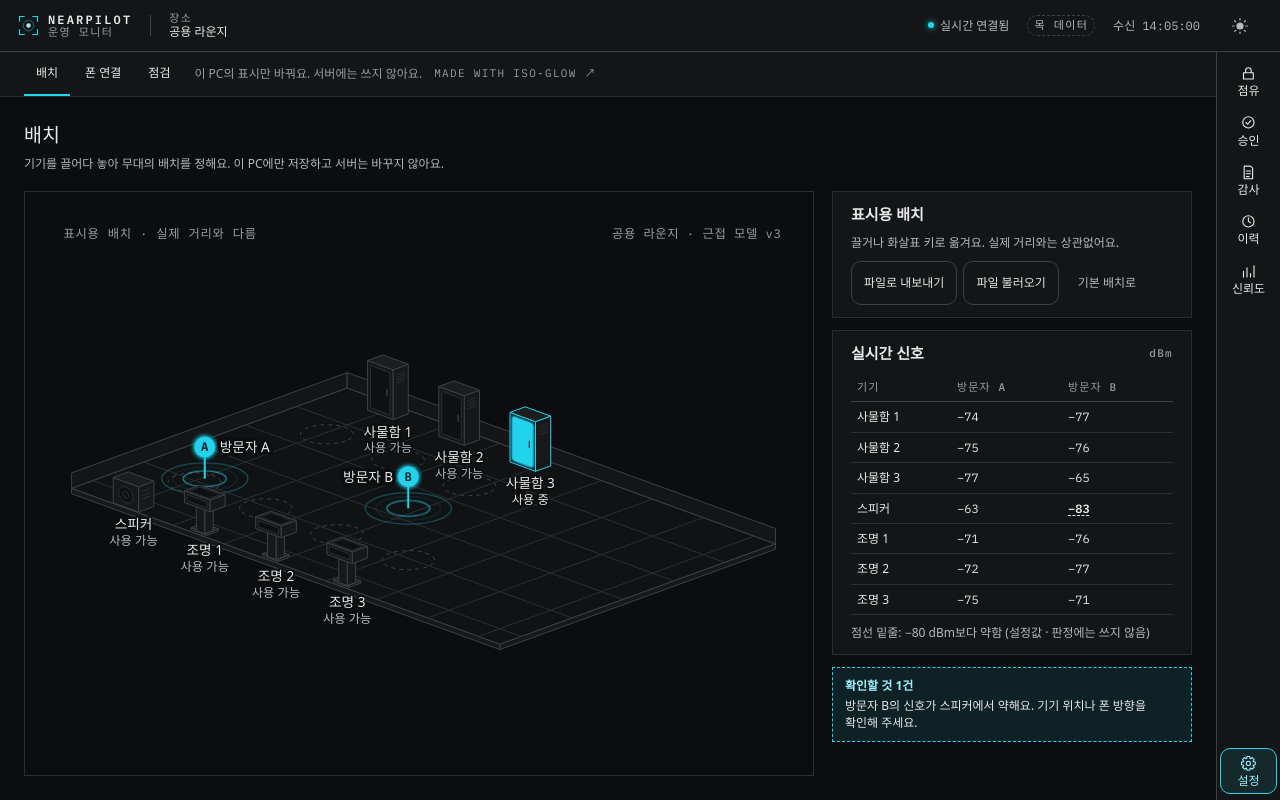
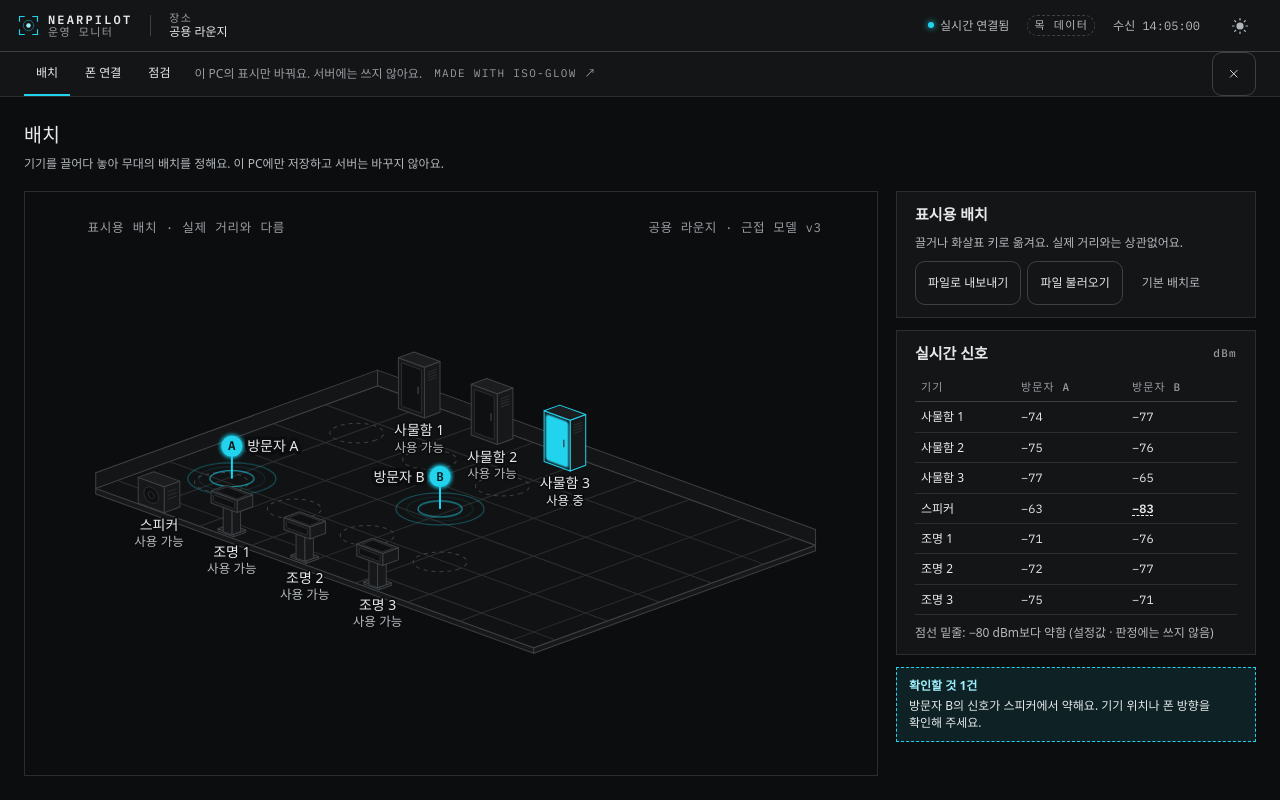
Before and after one commit to capstone-itda/nearpilot-server, a React (Vite) app in the folder dashboard/: page / in a window 1280 px wide. Both pictures are taken after a click on the button "설정". Built offline with nearby package versions, Linux system fonts and the light colour scheme; a web font is replaced by a local one.

Commit message:
feat(dashboard): FR-12A 크기 조절 경계에 손잡이 점을 두고, 설정 화면은 사이드 메뉴 없이 닫기로 돌아간다

```diff
--- a/dashboard/src/App.tsx
+++ b/dashboard/src/App.tsx
@@ -124,10 +124,14 @@ export function App({ source, initialView = 'monitor', initialPanel, initialThem
     s.faults = new Set(faults);
   }, [snapshot, initialPanel]);
 
-  // Esc는 패널을 닫는다
+  // Esc는 설정 화면이면 설정을 닫고, 모니터면 패널을 닫는다
+  const viewRef = useRef(view);
+  viewRef.current = view;
   useEffect(() => {
     const onKey = (e: KeyboardEvent) => {
-      if (e.key === 'Escape') setPanel(null);
+      if (e.key !== 'Escape') return;
+      if (viewRef.current !== 'monitor') setView('monitor');
+      else setPanel(null);
     };
     window.addEventListener('keydown', onKey);
     return () => window.removeEventListener('keydown', onKey);
@@ -143,11 +147,10 @@ export function App({ source, initialView = 'monitor', initialPanel, initialThem
   };
 
   const isList = (p: PanelState | null): p is { kind: PanelKey } => !!p && p.kind !== 'request' && p.kind !== 'device';
-  const current: SideKey | null = view !== 'monitor' ? 'settings' : isList(panel) ? panel.kind : null;
-  // 사이드 메뉴: 같은 항목을 다시 누르면 목록 패널은 닫히고 설정은 모니터로 돌아간다. 설정은 마지막 탭을 연다.
+  const current: SideKey | null = isList(panel) ? panel.kind : null;
+  // 사이드 메뉴(모니터에만 있다): 같은 항목을 다시 누르면 목록 패널이 닫힌다. 설정은 마지막에 본 탭으로 연다.
   const pick = (k: SideKey) => {
-    if (k === 'settings') { setView(current === 'settings' ? 'monitor' : lastSettings); return; }
-    setView('monitor');
+    if (k === 'settings') { setView(lastSettings); return; }
     setPanel(current === k ? null : { kind: k });
   };
   const pickSettings = (k: SettingsKey) => { setLastSettings(k); setView(k); };
@@ -221,8 +224,7 @@ export function App({ source, initialView = 'monitor', initialPanel, initialThem
     screen = (
       <div className="np-settings" data-component="SettingsLayout">
         {topBar}
-        <SettingsTabs current={view} onPick={pickSettings} />
-        {side}
+        <SettingsTabs current={view} onPick={pickSettings} onClose={() => setView('monitor')} />
         {view === 'layout' ? <LayoutCheck {...arrange} /> : view === 'phones' ? <Phones streams={streams} onPick={pickWindow} follow={follow} onFollow={setFollow} /> : <Check />}
       </div>
     );
--- a/dashboard/src/components/SideMenu.tsx
+++ b/dashboard/src/components/SideMenu.tsx
@@ -12,7 +12,7 @@ const ITEMS: [SideKey, string, string][] = [
   ['trust', '신뢰도', '신뢰도 지표']
 ];
 
-/** 화면 오른쪽 끝의 세로 메뉴. 같은 항목을 다시 누르면 목록 패널은 닫히고, 설정은 모니터로 돌아간다. */
+/** 모니터 오른쪽 끝의 세로 메뉴. 같은 항목을 다시 누르면 목록 패널이 닫힌다. 설정은 모니터를 설정 화면으로 바꾼다. */
 export function SideMenu({ current, onPick }: { current: SideKey | null; onPick: (k: SideKey) => void }) {
   const item = ([k, short, full]: [SideKey, string, string]) => (
     <button key={k} className="np-side__item" type="button" aria-label={full} title={full} aria-current={current === k ? 'page' : 'false'} onClick={() => onPick(k)}>
--- a/dashboard/src/settings/Settings.tsx
+++ b/dashboard/src/settings/Settings.tsx
@@ -1,6 +1,6 @@
 // SET-01~03 설정. 이 PC의 표시만 바꾸고 서버 데이터는 바꾸지 않는다 (D7).
 import { useRef, useState, type ReactNode } from 'react';
-import { DataTable, KeyValue, Switch, Td } from '../components/common';
+import { DataTable, Icon, KeyValue, Switch, Td } from '../components/common';
 import { Stage } from '../components/Stage';
 import { Loading } from '../components/Panel';
 import { MirrorVideo } from '../components/PhoneMirror';
@@ -18,7 +18,7 @@ const NAV: [SettingsKey, string, string][] = [
 ];
 
 /** 설정 화면 위쪽 탭 (2026-10-23 사용자 결정: 사이드 메뉴의 설정을 누르면 탭으로 고른다) */
-export function SettingsTabs({ current, onPick }: { current: SettingsKey; onPick: (k: SettingsKey) => void }) {
+export function SettingsTabs({ current, onPick, onClose }: { current: SettingsKey; onPick: (k: SettingsKey) => void; onClose: () => void }) {
   return (
     <nav className="np-stabs" data-component="SettingsTabs" aria-label="설정 항목">
       <div className="np-stabs__list" role="tablist">
@@ -30,6 +30,7 @@ export function SettingsTabs({ current, onPick }: { current: SettingsKey; onPick
       </div>
       <p className="np-stabs__note">이 PC의 표시만 바꿔요. 서버에는 쓰지 않아요.</p>
       <p className="np-stabs__credit"><a href="https://iso-glow.vercel.app" target="_blank" rel="noreferrer">Made with ISO-GLOW ↗</a></p>
+      <button className="np-btn np-stabs__close" type="button" aria-label="설정 닫기" title="설정 닫기" onClick={onClose}><Icon name="close" /></button>
     </nav>
   );
 }
--- a/dashboard/src/styles/Panel.css
+++ b/dashboard/src/styles/Panel.css
@@ -202,6 +202,17 @@
 .np-split::after { content: ''; position: absolute; background: var(--accent); opacity: 0; transition: opacity 0.15s; }
 .np-split:hover::after, .np-split:focus-visible::after, .np-split:active::after { opacity: 0.9; }
 .np-split:focus-visible { outline: none; }
+/* 잡을 수 있다는 표시: 경계 가운데에 점 세 개 (VS Code의 창 경계처럼) */
+.np-split::before { content: ''; position: absolute; z-index: 1; border-radius: 2px; background-color: var(--surface); }
+.np-split[data-edge="phone"]::before, .np-split[data-edge="panel"]::before {
+  top: 50%; left: 3px; width: 6px; height: 22px; margin-top: -11px;
+  background-image: radial-gradient(circle, var(--ink-3) 1.4px, transparent 1.8px); background-size: 6px 7px; background-position: center 1px; background-repeat: repeat-y;
+}
+.np-split[data-edge="rail"]::before {
+  left: 50%; top: 3px; height: 6px; width: 22px; margin-left: -11px;
+  background-image: radial-gradient(circle, var(--ink-3) 1.4px, transparent 1.8px); background-size: 7px 6px; background-position: 1px center; background-repeat: repeat-x;
+}
+.np-split:hover::before, .np-split:focus-visible::before, .np-split:active::before { background-image: radial-gradient(circle, var(--accent-strong) 1.4px, transparent 1.8px); }
 .np-split[data-edge="phone"], .np-split[data-edge="panel"] { top: var(--topbar-h); bottom: var(--rail-h); width: 12px; cursor: col-resize; }
 .np-split[data-edge="phone"]::after, .np-split[data-edge="panel"]::after { top: 0; bottom: 0; left: 5px; width: 2px; }
 .np-split[data-edge="phone"] { left: calc(var(--phone-w) - 6px); }
--- a/dashboard/src/styles/Settings.css
+++ b/dashboard/src/styles/Settings.css
@@ -6,14 +6,13 @@
   height: 100vh;
   min-height: 600px;
   display: grid;
-  grid-template-columns: minmax(0, 1fr) var(--side-w);
+  grid-template-columns: minmax(0, 1fr);
   grid-template-rows: var(--topbar-h) auto minmax(0, 1fr);
   overflow: hidden;
 }
 .np-settings > .np-topbar { grid-column: 1 / -1; }
 .np-settings > .np-stabs { grid-column: 1; grid-row: 2; }
 .np-settings > .np-scontent { grid-column: 1; grid-row: 3; }
-.np-settings > .np-side { grid-column: 2; grid-row: 2 / -1; }
 
 /* SettingsTabs: 설정 화면 위쪽 탭 */
 .np-stabs {
@@ -43,10 +42,11 @@
 .np-stabs__item[aria-selected="true"] { color: var(--ink); border-bottom-color: var(--accent); }
 .np-stabs__name { font-size: var(--fs-body); font-weight: 500; }
 .np-stabs__desc { font-size: var(--fs-sm); color: var(--ink-3); }
-.np-stabs__note { margin-left: auto; align-self: center; font-size: var(--fs-sm); color: var(--ink-3); }
+.np-stabs__note { align-self: center; font-size: var(--fs-sm); color: var(--ink-3); }
 .np-stabs__credit { align-self: center; font-family: var(--font-mono); font-size: var(--fs-cap); letter-spacing: 0.12em; text-transform: uppercase; }
 .np-stabs__credit a { color: var(--ink-3); text-decoration: none; }
 .np-stabs__credit a:hover { color: var(--ink); }
+.np-stabs__close { align-self: center; margin-left: auto; padding: 0; }
 /* 1500px 이하에서는 탭 설명을 숨겨 탭 줄을 낮춘다 (배치 화면 오른쪽 칸이 넘치지 않게) */
 @media (max-width: 1500px) { .np-stabs__desc { display: none; } }
 
@@ -99,10 +99,8 @@
 .np-crow[data-state="warn"] .np-crow__right { color: var(--accent-strong); font-weight: 600; }
 
 @media (max-width: 900px) {
-  .np-settings { height: auto; grid-template-columns: minmax(0, 1fr); grid-template-rows: auto auto auto minmax(0, 1fr); }
-  .np-settings > .np-side { grid-column: 1; grid-row: 2; }
-  .np-settings > .np-stabs { grid-row: 3; flex-wrap: wrap; }
-  .np-settings > .np-scontent { grid-row: 4; }
+  .np-settings { height: auto; grid-template-rows: auto auto minmax(0, 1fr); }
+  .np-settings > .np-stabs { flex-wrap: wrap; }
   .np-layoutcheck, .np-phones, .np-checks { grid-template-columns: minmax(0, 1fr); }
 }
 
```
Also changed, not shown: 2 other files (tests, documents, lock files or other folders).
